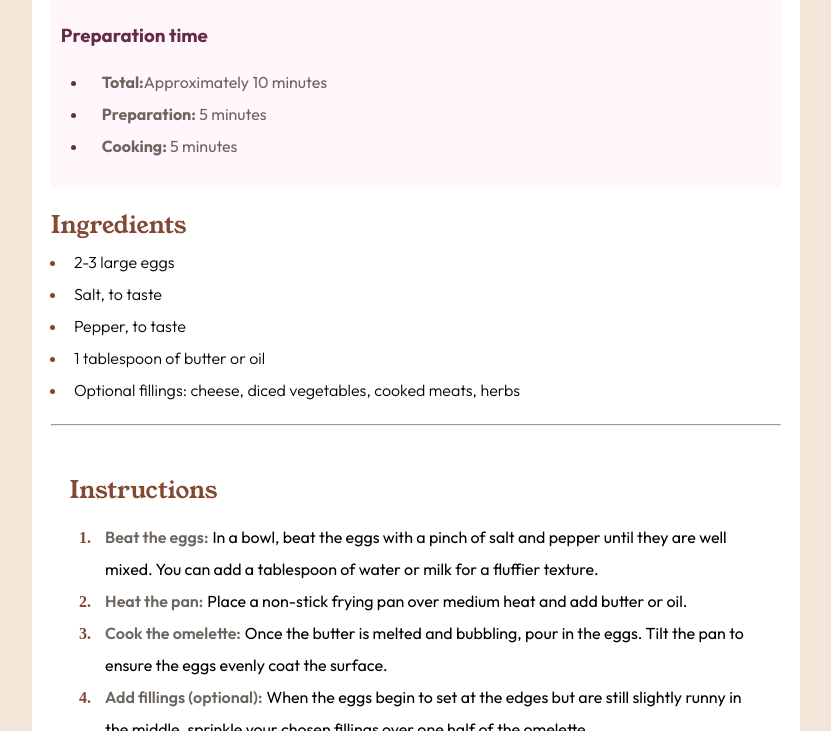
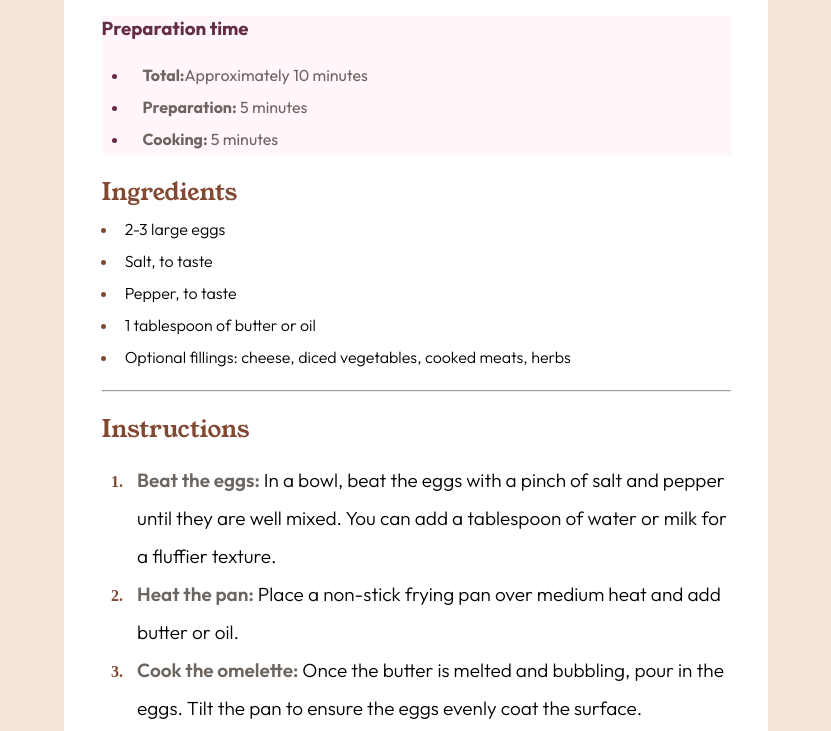
Before and after one commit to rafaelmirandaa/https---github.com-rafaelmirandaa-Recipe-page, a plain HTML site: page index.html in a window 1280 px wide. Shown: the part 606-1337 px from the top of the page, without its empty margins (224-1055 px from the left). Drawn offline with Linux system fonts and the light colour scheme.

Commit message:
TERMINADO AL PITO

```diff
--- a/assets/style/style.css
+++ b/assets/style/style.css
@@ -51,29 +51,32 @@ body{
 }
 
 .container{
-    margin-top: 10rem;
-    margin-bottom: 15rem;
+    margin-top: 0rem;
+    margin-bottom: 0rem;
     display: flex;
     align-items: center;
     align-content: center;
     flex-direction: column;
-    width: 60%;
+    width: 100%;
     background-color: #ffffff;
     border-radius: 2rem;
 }
-.container,
-.preparation,
-.ingredientes,
-.instructions,
-.nutrition {
-    padding: 1.875rem;
-}
-
-@
 
 
-
-
+@media (min-width:480px) {
+    .container{
+        width:55%;
+        height: 100%;
+        padding: 1.875rem;
+        margin-top: 10rem;
+        margin-bottom: 15rem;
+    }
+    section.title p{
+        font-family: 'fuente2', sans-serif;
+        font-weight: 300;
+        font-size: 1.9rem;
+    }
+}
 
 .container_header{
     display: flex;
@@ -91,19 +94,23 @@ body{
 .title{
     width: 100%;
     height: 100%;
+    padding: 1.875rem;
 }
 .title h1{
     font-family: 'fuente', sans-serif;
     font-weight: 400;
+    font-size: 3.7rem;
+    margin-bottom: 1rem;
 }
 .title p{
     font-family: 'fuente2', sans-serif;
     font-weight: 300;
+    font-size: 1.95rem;
+    margin: 0;
 }
 .preparation{
     width: 100%;
     background-color: #FFF7FC;
-    padding: 1rem;
 }
 .preparation h3{
     color: #632D44;
@@ -195,6 +202,7 @@ hr{
   text-align: justify;
   line-height: 2;
   font-family: 'fuente2', sans-serif;
+  font-size: 1.9rem;
 }
 
 .nutrition-table {
@@ -202,6 +210,8 @@ hr{
   border-collapse: collapse; /* une los bordes */
   font-family: Arial, sans-serif;
 }
+
+
 
 .nutrition p{
    font-family: 'fuente2', sans-serif;
--- a/index.html
+++ b/index.html
@@ -11,13 +11,13 @@
 <body>
   <div class="container">
         <div class="container_header">
-          <img src="./assets/images/image-omelette.jpeg" alt="image header">
+                <img src="./assets/images/image-omelette.jpeg" alt="image header">
         </div>
-        <div class="title">
+        <section class="title">
           <h1>Simple Omelette Recipe</h1>
           <p>An easy and quick dish, perfect for any meal. This classic omelette combines beaten eggs cooked
           to perfection, optionally filled with your choice of cheese, vegetables, or meats.</p>
-        </div>
+        </sectiom>
         <section class="preparation">
             <h3>Preparation time</h3>
             <ul>
```
